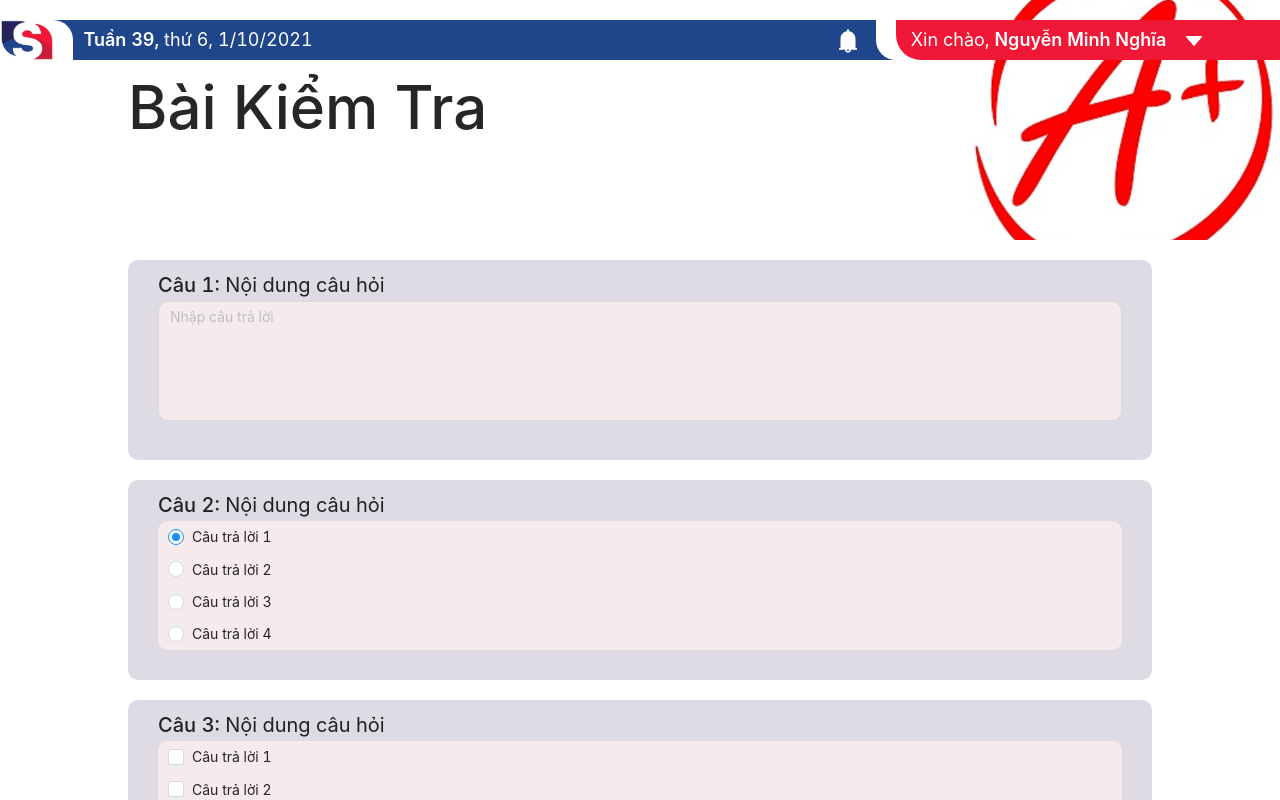
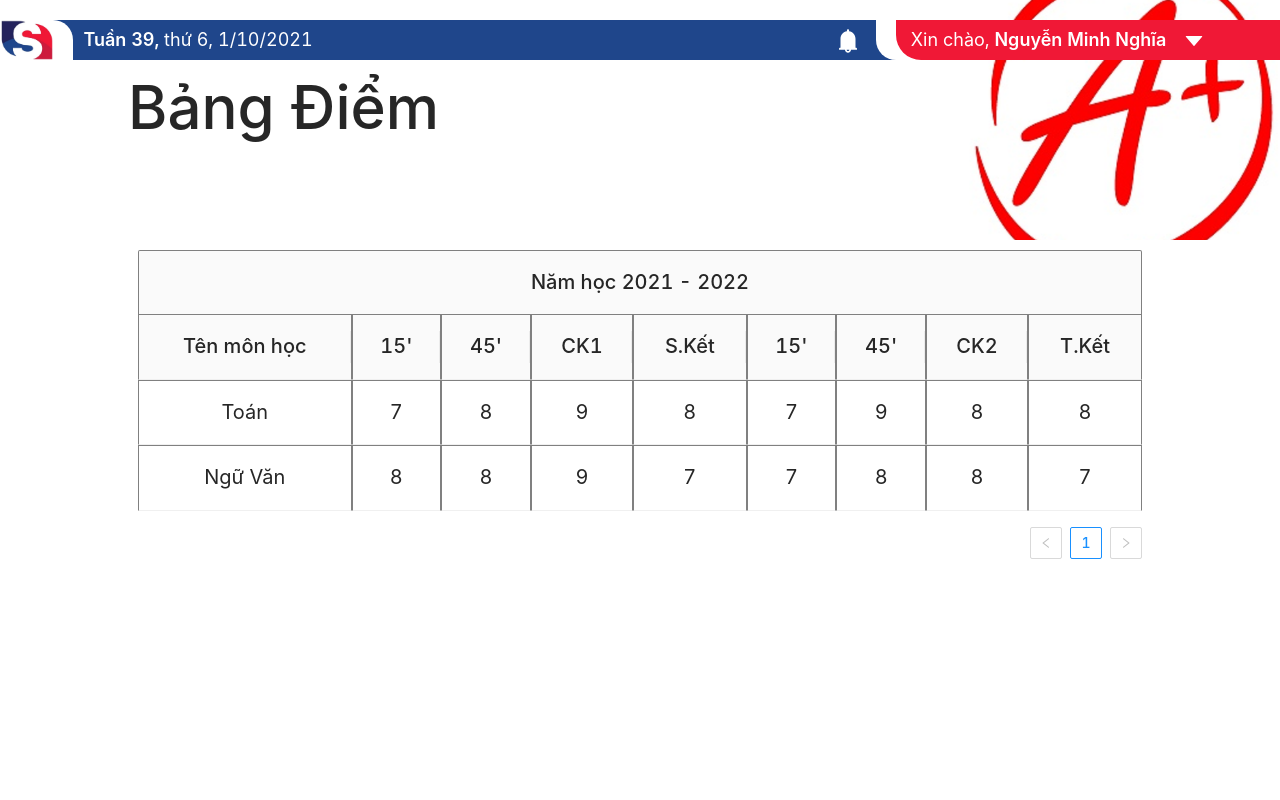
Before and after one commit to dongphong543/L03_nhom2_doancnpm211, a React (Create React App) app: page / in a window 1280 px wide. Shown: the top 800 px of the page. Built offline with nearby package versions, Linux system fonts and the light colour scheme.

Commit message:
change practical question

```diff
--- a/src/App.js
+++ b/src/App.js
@@ -6,9 +6,9 @@ import TeaMarkScreen from "./screens/markscreen/tea_screen_table";
 function App() {
   return (
     <div>
-      {/* <StuGradeTable></StuGradeTable> */}
+      <StuGradeTable></StuGradeTable>
       {/* <TeaMarkScreen></TeaMarkScreen> */}
-      <StudentTestScreen></StudentTestScreen>
+      {/* <StudentTestScreen></StudentTestScreen> */}
       {/* <TeacherScreen></TeacherScreen> */}
     </div>
   );
--- a/src/screens/markscreen/stu_screen_table.js
+++ b/src/screens/markscreen/stu_screen_table.js
@@ -1,7 +1,7 @@
 import React from "react";
 import "./screen_table.css";
 import ScreenHeader from "../components/screen_header";
-import { Table} from 'antd'
+import { Table } from 'antd'
 function StuGradeTable() {
   const { Column, ColumnGroup } = Table;
   const data = [
@@ -34,7 +34,7 @@ function StuGradeTable() {
     <div>
       <ScreenHeader name="Bảng Điểm"></ScreenHeader>
       <div style={{ width: "80%", marginLeft: "auto", marginRight: "auto", padding: '10px' }}>
-        <Table dataSource={data} bordered>
+        <Table dataSource={data} >
           <ColumnGroup title="Năm học 2021 - 2022" align="center" b>
             <Column title="Tên môn học" align="center" dataIndex='sname' ></Column>
             <Column title="15'" align='center' dataIndex='g151'></Column>
--- a/src/screens/testscreen/multiplequestion/multiple_choice_questtion.js
+++ b/src/screens/testscreen/multiplequestion/multiple_choice_questtion.js
@@ -5,16 +5,16 @@ import { Checkbox, Row } from "antd";
 
 function MultiChoiceQuestion() {
   const plainOptions = [
-    "Câu trả lời 1",
-    "Câu trả lời 2",
-    "Câu trả lời 3",
-    "Câu trả lời 4",
+    "Trung Quốc",
+    "Lào",
+    "Campuchia",
+    "Thái Lan",
   ];
   return (
     <div className="multichoice-question-container">
       <div>
         <span className="multichoice-question-number">{"Câu 3: "}</span>
-        <span className="multichoice-question">{"Nội dung câu hỏi"}</span>
+        <span className="multichoice-question">{"Nước ta có hơn 4600 km đường biên giới trên đất liền, giáp với các nước"}</span>
       </div>
       <div className="multichoice-answer-container">
         <Checkbox.Group className="answer">
--- a/src/screens/testscreen/optionquestion/option_question.js
+++ b/src/screens/testscreen/optionquestion/option_question.js
@@ -14,7 +14,7 @@ function OptionQuestion() {
     <div className="option-question-container">
       <div>
         <span className="option-question-number">{"Câu 2: "}</span>
-        <span className="option-question">{"Nội dung câu hỏi"}</span>
+        <span className="option-question">{"Tính thoái hóa của mã di truyền là hiện tượng nhiều bộ ba khác nhau cùng mã hóa cho một loại axit amin. Những mã di truyền nào sau đây không có tính thoái hóa?"}</span>
       </div>
       <div className="option-answer-container">
         <Radio.Group
@@ -30,16 +30,16 @@ function OptionQuestion() {
           }}
         >
           <Row>
-            <Radio value={1}>Câu trả lời 1</Radio>
+            <Radio value={1}>5’AUG3’, 5’UGG3’</Radio>
           </Row>
           <Row>
-            <Radio value={2}>Câu trả lời 2</Radio>
+            <Radio value={2}>5’XAG3’, 5’AUG3’</Radio>
           </Row>
           <Row>
-            <Radio value={3}>Câu trả lời 3</Radio>
+            <Radio value={3}>5’UUU3’, 5’AUG3’</Radio>
           </Row>
           <Row>
-            <Radio value={4}>Câu trả lời 4</Radio>
+            <Radio value={4}>5’UXG3’. 5’AGX3’</Radio>
           </Row>
         </Radio.Group>
       </div>
--- a/src/screens/testscreen/textquestion/text_question.js
+++ b/src/screens/testscreen/textquestion/text_question.js
@@ -7,7 +7,7 @@ function TextQuestion() {
     <div className="text-question-container">
       <div>
         <span className="text-question-number">{"Câu 1: "}</span>
-        <span className="text-question">{"Nội dung câu hỏi"}</span>
+        <span className="text-question">{"Cho biết gió bắt đầu từ đâu?"}</span>
       </div>
       <TextArea
         rows="5"
```
